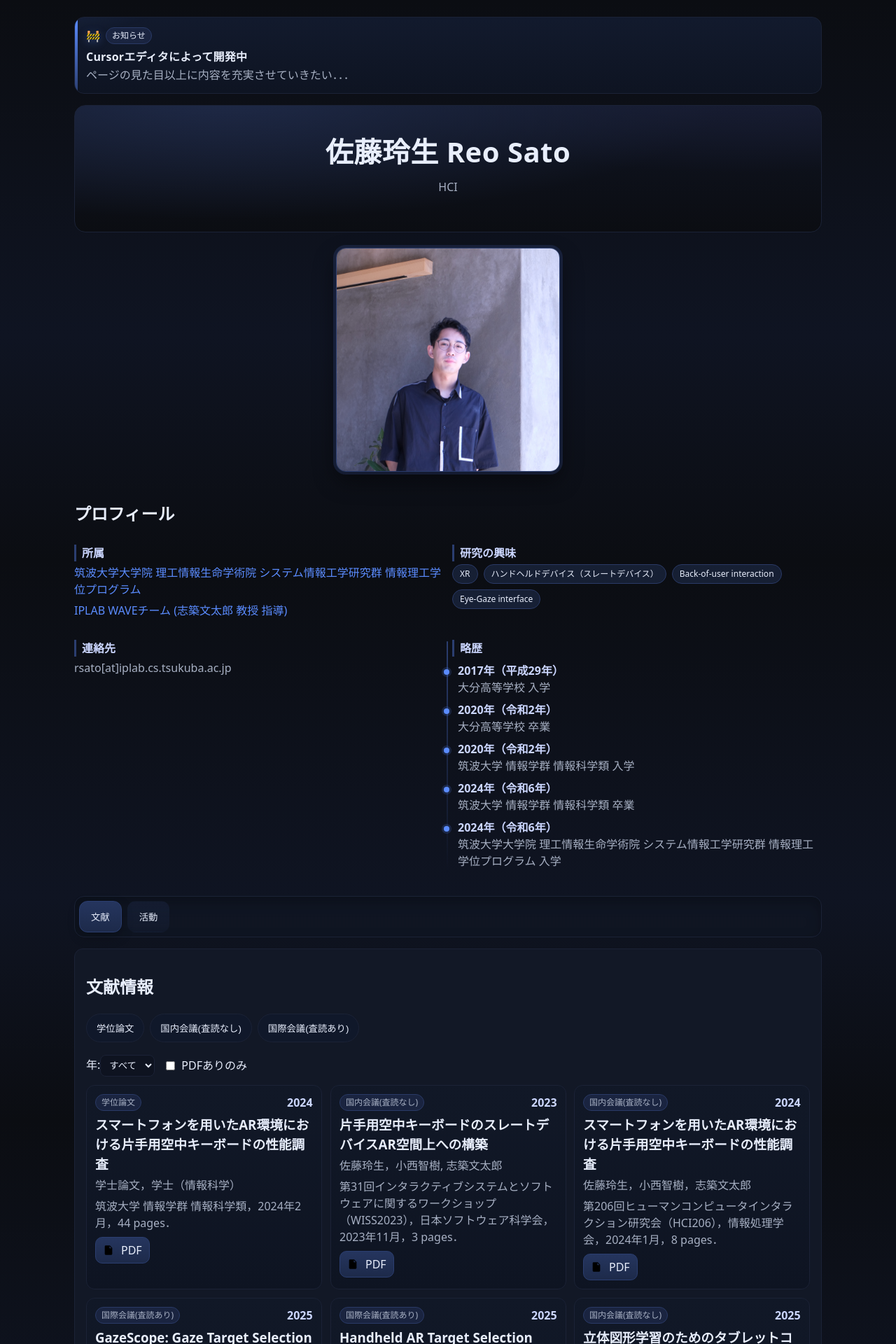
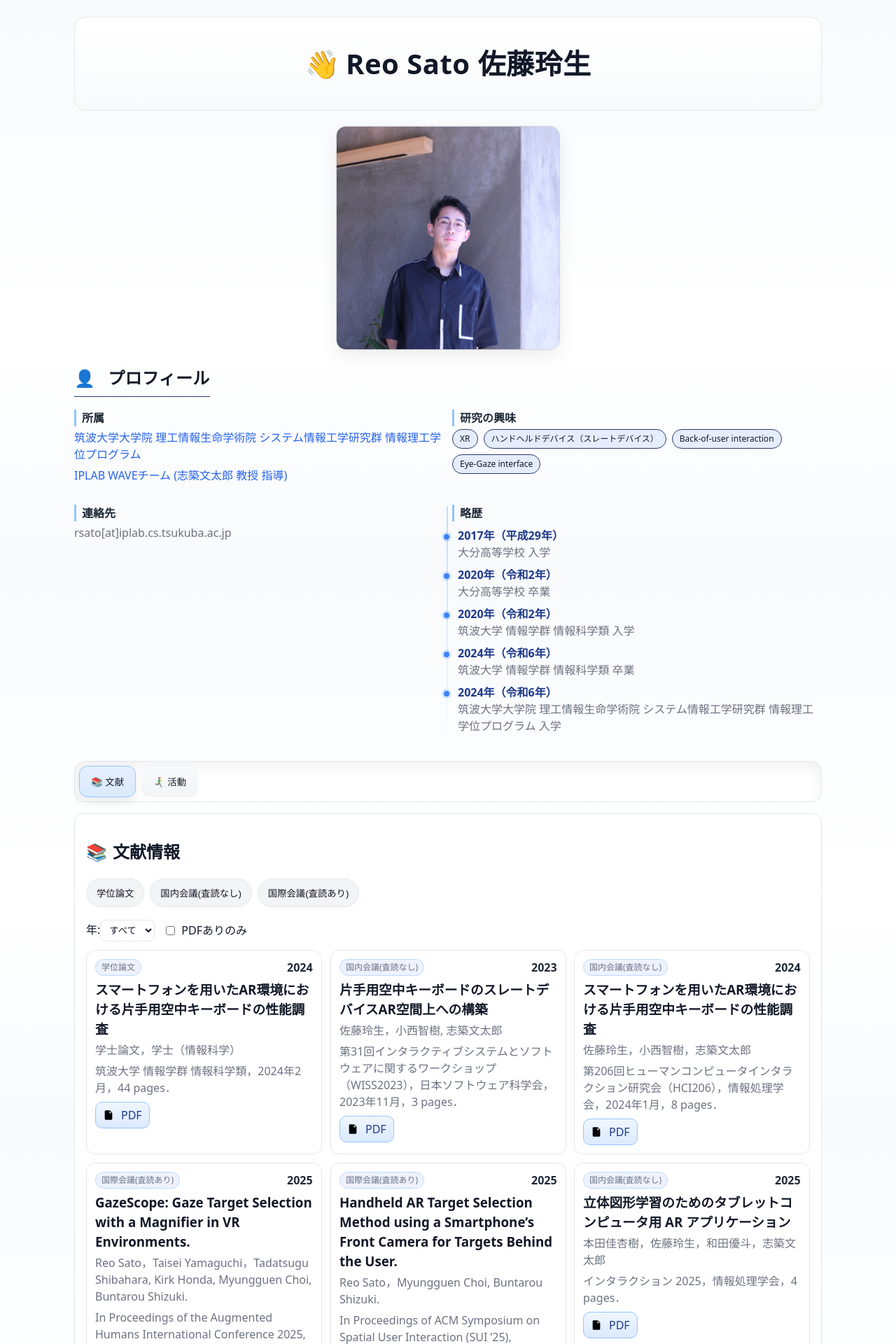
Before and after one commit to leo10969/portfolio, a React (Vite) app: page / in a window 1280 px wide. Shown: the top 1920 px of the page at 70% size. Built offline with nearby package versions, Linux system fonts and the light colour scheme.

Commit message:
ページデザイン変更．

```diff
--- a/src/App.css
+++ b/src/App.css
@@ -1,11 +1,11 @@
 :root {
-  --bg: #0b0d12;
-  --panel: #0f1422;
-  --card: #121826;
-  --border: #1b2236;
-  --text: #e8eefc;
-  --muted: #a7b0c3;
-  --link: #5b8cff;
+  --bg: #f8fafc;        /* 背景（ページ全体） */
+  --panel: #ffffff;     /* ページパネル背景 */
+  --card: #ffffff;      /* カード/セクション背景 */
+  --border: #e5e7eb;    /* 枠線 */
+  --text: #111827;      /* 文字色（本文） */
+  --muted: #6b7280;     /* 説明/補助テキスト */
+  --link: #2563eb;      /* リンク */
 }
 
 * {
@@ -43,15 +43,14 @@ a:hover {
   position: relative;
   border: 1px solid var(--border);
   border-radius: 16px;
-  background: radial-gradient(1200px 300px at 20% -10%, #1f2a48, transparent 60%),
-              radial-gradient(900px 220px at 90% -20%, #1a1f37, transparent 60%),
-              linear-gradient(180deg, #0f1422, #0b0d12);
+  background: linear-gradient(180deg, #ffffff, #f9fafb);
   overflow: hidden;
   margin-bottom: 20px;
 }
 .hero-inner { padding: 36px 20px; text-align: center; }
 .hero-title { margin: 0; font-size: clamp(28px, 6vw, 40px); letter-spacing: 0.5px; }
 .hero-sub { color: var(--muted); margin: 8px 0 16px; }
+.title-emoji { margin-right: 8px; }
 .hero-cta { display: flex; gap: 10px; justify-content: center; }
 .btn.ghost { background: transparent; border-color: var(--border); }
 
@@ -61,7 +60,7 @@ a:hover {
   padding: 14px 16px;
   border: 1px solid var(--border);
   border-radius: 14px;
-  background: linear-gradient(180deg, #121a2d, #0e1422);
+  background: #ffffff;
   position: relative;
   overflow: hidden;
   color: var(--text);
@@ -82,11 +81,11 @@ a:hover {
   top: 0;
   bottom: 0;
   width: 4px;
-  background: linear-gradient(180deg, #5b8cff, #2b3e70);
+  background: linear-gradient(180deg, #93c5fd, #60a5fa);
 }
 .notice-head { display: flex; align-items: center; gap: 8px; margin-bottom: 6px; }
 .notice-icon { filter: drop-shadow(0 2px 6px rgba(91,140,255,.3)); }
-.notice-badge { display: inline-block; padding: 2px 8px; border-radius: 999px; border: 1px solid #2a3a66; background: #1a2440; color: var(--text); font-size: 12px; }
+.notice-badge { display: inline-block; padding: 2px 8px; border-radius: 999px; border: 1px solid #bfdbfe; background: #eef2ff; color: var(--text); font-size: 12px; }
 .notice-title { margin: 4px 0 2px; font-weight: 700; letter-spacing: .2px; }
 .notice-text { margin: 0; color: var(--muted); }
 
@@ -115,7 +114,7 @@ dt { color: var(--muted); margin-bottom: 6px; }
 dd { margin: 0 0 6px 0; }
 
 .history-year {
-  color: #cbd6ff;
+  color: #1e3a8a;
   font-weight: 600;
 }
 
@@ -173,10 +172,10 @@ section#profile > h2 {
 }
 
 /* --- Tabs --- */
-.tabs { display: flex; gap: 8px; background: rgba(18,24,38,.6); backdrop-filter: blur(6px); border: 1px solid var(--border); border-radius: 14px; padding: 6px; position: sticky; top: max(16px, env(safe-area-inset-top)); z-index: 1; box-shadow: 0 8px 20px rgba(0,0,0,.25) inset; }
-.tab { padding: 12px 16px; border-radius: 12px; border: 1px solid transparent; background: linear-gradient(180deg, rgba(29,42,74,.4), rgba(29,42,74,.2)); color: var(--text); cursor: pointer; transition: transform .15s ease, border-color .2s ease, background .2s ease; min-height: 44px; }
-.tab:hover { transform: translateY(-1px); border-color: #2b3e70; }
-.tab.active { background: linear-gradient(180deg, #25355e, #1d2a4a); border-color: #2b3e70; box-shadow: 0 6px 16px rgba(0,0,0,.25); }
+.tabs { display: flex; gap: 8px; background: #ffffff; backdrop-filter: blur(6px); border: 1px solid var(--border); border-radius: 14px; padding: 6px; position: sticky; top: max(16px, env(safe-area-inset-top)); z-index: 1; box-shadow: 0 8px 20px rgba(0,0,0,.06) inset; }
+.tab { padding: 12px 16px; border-radius: 12px; border: 1px solid transparent; background: linear-gradient(180deg, #f9fafb, #f3f4f6); color: var(--text); cursor: pointer; transition: transform .15s ease, border-color .2s ease, background .2s ease; min-height: 44px; }
+.tab:hover { transform: translateY(-1px); border-color: #c7d2fe; }
+.tab.active { background: linear-gradient(180deg, #e5efff, #dbeafe); border-color: #93c5fd; box-shadow: 0 6px 16px rgba(0,0,0,.08); }
 
 .pdf_icon {
   width: 16px;
@@ -192,7 +191,7 @@ section#profile > h2 {
   padding: 10px 12px;
   border-radius: 10px;
   border: 1px solid var(--border);
-  background: #0e1320;
+  background: #ffffff;
   color: var(--text);
 }
 .filters .chips { display: flex; flex-wrap: wrap; gap: 8px; }
@@ -207,19 +206,19 @@ section#profile > h2 {
   padding: 10px 14px;
   border-radius: 999px;
   border: 1px solid var(--border);
-  background: #10182a;
+  background: #f3f4f6;
   color: var(--text);
   cursor: pointer;
   scroll-snap-align: start;
   touch-action: manipulation;
 }
-.chip.active { background: #1d2a4a; border-color: #2b3e70; }
+.chip.active { background: #e5efff; border-color: #93c5fd; }
 .filter-row { display: flex; gap: 12px; align-items: center; }
 .filter-row { flex-wrap: wrap; }
 .filter-row select {
   padding: 6px 8px;
   border-radius: 8px;
-  background: #0e1320;
+  background: #ffffff;
   color: var(--text);
   border: 1px solid var(--border);
 }
@@ -231,41 +230,41 @@ section#profile > h2 {
   border: 1px solid var(--border);
   border-radius: 12px;
   padding: 12px;
-  background: linear-gradient(180deg, #111827, #0e1422);
+  background: #ffffff;
   position: relative;
   overflow: hidden;
   transition: transform .18s ease, box-shadow .18s ease, border-color .18s ease;
 }
-.card::before { content: ""; position: absolute; inset: -1px; border-radius: 12px; background: radial-gradient(600px 120px at -10% -20%, rgba(91,140,255,.12), transparent 40%), radial-gradient(600px 120px at 120% -20%, rgba(255,255,255,.06), transparent 40%); pointer-events: none; }
-.card:hover { transform: translateY(-2px); box-shadow: 0 10px 18px rgba(0,0,0,.35); border-color: #2b3e70; }
+.card::before { content: ""; position: absolute; inset: -1px; border-radius: 12px; background: radial-gradient(600px 120px at -10% -20%, rgba(37,99,235,.08), transparent 40%), radial-gradient(600px 120px at 120% -20%, rgba(0,0,0,.04), transparent 40%); pointer-events: none; }
+.card:hover { transform: translateY(-2px); box-shadow: 0 10px 18px rgba(0,0,0,.12); border-color: #93c5fd; }
 .card-header { display: flex; justify-content: space-between; margin-bottom: 6px; color: var(--muted); }
-.tag { background: #1a2440; padding: 2px 8px; border-radius: 999px; border: 1px solid #2a3a66; font-size: 12px; }
-.year { font-weight: 600; color: #cbd6ff; }
+.tag { background: #eef2ff; padding: 2px 8px; border-radius: 999px; border: 1px solid #bfdbfe; font-size: 12px; }
+.year { font-weight: 600; color: #1f2937; }
 .title { margin: 6px 0 4px; }
 .authors, .venue { margin: 0 0 6px; color: var(--muted); }
 .actions { margin-top: 8px; }
-.btn { display: inline-flex; align-items: center; gap: 4px; padding: 6px 10px; border-radius: 10px; border: 1px solid #2b3e70; background: linear-gradient(180deg, #25355e, #1d2a4a); color: var(--text); transition: transform .15s ease, box-shadow .15s ease; }
-.btn:hover { transform: translateY(-1px); box-shadow: 0 6px 12px rgba(0,0,0,.3); }
+.btn { display: inline-flex; align-items: center; gap: 4px; padding: 6px 10px; border-radius: 10px; border: 1px solid #93c5fd; background: linear-gradient(180deg, #eff6ff, #dbeafe); color: #1e3a8a; transition: transform .15s ease, box-shadow .15s ease; }
+.btn:hover { transform: translateY(-1px); box-shadow: 0 6px 12px rgba(0,0,0,.12); }
 .muted { color: var(--muted); }
 
 /* --- Accordion --- */
 .accordion { display: grid; gap: 8px; }
 .ac-item { border: 1px solid var(--border); border-radius: 12px; background: var(--card); }
-.ac-header { width: 100%; text-align: left; padding: 10px 12px; background: #121a2d; border: none; color: var(--text); border-radius: 12px; cursor: pointer; }
+.ac-header { width: 100%; text-align: left; padding: 10px 12px; background: #f9fafb; border: none; color: var(--text); border-radius: 12px; cursor: pointer; }
 .ac-panel { display: none; padding: 12px; }
 .ac-item.open .ac-panel { display: block; }
 
 /* --- Activities Grid --- */
 .activity-grid { display: grid; grid-template-columns: repeat(auto-fill, minmax(280px, 1fr)); gap: 12px; }
-.activity-card { border: 1px solid var(--border); border-radius: 12px; background: linear-gradient(180deg, #111827, #0e1422); padding: 12px; position: relative; overflow: hidden; transition: transform .18s ease, box-shadow .18s ease, border-color .18s ease; }
-.activity-card::before { content: ""; position: absolute; inset: -1px; border-radius: 12px; background: radial-gradient(400px 100px at -10% -20%, rgba(91,140,255,.12), transparent 40%), radial-gradient(400px 100px at 120% -20%, rgba(255,255,255,.06), transparent 40%); pointer-events: none; }
-.activity-card:hover { transform: translateY(-2px); box-shadow: 0 10px 18px rgba(0,0,0,.35); border-color: #2b3e70; }
+.activity-card { border: 1px solid var(--border); border-radius: 12px; background: #ffffff; padding: 12px; position: relative; overflow: hidden; transition: transform .18s ease, box-shadow .18s ease, border-color .18s ease; }
+.activity-card::before { content: ""; position: absolute; inset: -1px; border-radius: 12px; background: radial-gradient(400px 100px at -10% -20%, rgba(37,99,235,.08), transparent 40%), radial-gradient(400px 100px at 120% -20%, rgba(0,0,0,.04), transparent 40%); pointer-events: none; }
+.activity-card:hover { transform: translateY(-2px); box-shadow: 0 10px 18px rgba(0,0,0,.12); border-color: #93c5fd; }
 .activity-head { display: flex; justify-content: space-between; align-items: center; margin-bottom: 6px; color: var(--muted); }
 .activity-card ul { margin: 8px 0 0; padding-left: 1.1rem; color: var(--muted); }
 .activity-card li { list-style: none; position: relative; padding-left: 0; }
 .activity-list { margin: 8px 0 0; padding-left: 0; display: grid; gap: 8px; }
-.activity-item { display: grid; grid-template-columns: max-content 1fr; grid-template-areas: "date text"; align-items: start; gap: 8px; padding: 10px; border: 1px solid var(--border); border-radius: 12px; background: rgba(18,24,38,.6); min-height: 44px; }
-.activity-item-date { grid-area: date; display: inline-block; text-align: center; padding: 2px 8px; border-radius: 999px; border: 1px solid #2a3a66; background: #0f1422; color: #cbd6ff; font-weight: 700; letter-spacing: .2px; font-size: 12px; }
+.activity-item { display: grid; grid-template-columns: max-content 1fr; grid-template-areas: "date text"; align-items: start; gap: 8px; padding: 10px; border: 1px solid var(--border); border-radius: 12px; background: #f9fafb; min-height: 44px; }
+.activity-item-date { grid-area: date; display: inline-block; text-align: center; padding: 2px 8px; border-radius: 999px; border: 1px solid #bfdbfe; background: #eef2ff; color: #1e3a8a; font-weight: 700; letter-spacing: .2px; font-size: 12px; }
 .activity-item-text { grid-area: text; color: var(--text); min-width: 0; }
 
 @media (max-width: 560px) {
@@ -275,21 +274,21 @@ section#profile > h2 {
 
 /* --- Timeline --- */
 .timeline { position: relative; margin: 8px 0 20px; padding-left: 18px; }
-.timeline::before { content: ""; position: absolute; left: 8px; top: 0; bottom: 0; width: 2px; background: linear-gradient(180deg, #2b3e70, transparent); border-radius: 2px; }
-.tl-year { position: relative; margin: 18px 0 8px; padding: 4px 10px; color: #cbd6ff; font-weight: 800; letter-spacing: .4px; }
-.tl-year span { background: #0f1422; padding: 2px 8px; border-radius: 999px; border: 1px solid #2a3a66; box-shadow: 0 8px 16px rgba(0,0,0,.35) inset; }
+.timeline::before { content: ""; position: absolute; left: 8px; top: 0; bottom: 0; width: 2px; background: linear-gradient(180deg, #bfdbfe, transparent); border-radius: 2px; }
+.tl-year { position: relative; margin: 18px 0 8px; padding: 4px 10px; color: #1f2937; font-weight: 800; letter-spacing: .4px; }
+.tl-year span { background: #eef2ff; padding: 2px 8px; border-radius: 999px; border: 1px solid #bfdbfe; box-shadow: 0 8px 16px rgba(0,0,0,.06) inset; }
 .tl-item { position: relative; display: grid; grid-template-columns: 1fr; gap: 6px; padding: 8px 0 8px 8px; }
-.tl-dot { position: absolute; left: -1px; top: 14px; width: 10px; height: 10px; border-radius: 999px; background: #5b8cff; box-shadow: 0 0 0 3px rgba(91,140,255,.2); }
-.tl-content { border: 1px solid var(--border); border-radius: 12px; background: rgba(18,24,38,.6); backdrop-filter: blur(4px); padding: 12px; }
-.tl-badge { display: inline-block; margin-bottom: 4px; padding: 2px 8px; border: 1px solid #2a3a66; border-radius: 999px; background: #1a2440; color: var(--text); font-size: 12px; }
+.tl-dot { position: absolute; left: -1px; top: 14px; width: 10px; height: 10px; border-radius: 999px; background: #3b82f6; box-shadow: 0 0 0 3px rgba(59,130,246,.2); }
+.tl-content { border: 1px solid var(--border); border-radius: 12px; background: #ffffff; backdrop-filter: blur(4px); padding: 12px; }
+.tl-badge { display: inline-block; margin-bottom: 4px; padding: 2px 8px; border: 1px solid #bfdbfe; border-radius: 999px; background: #eef2ff; color: var(--text); font-size: 12px; }
 .tl-meta { display: flex; gap: 8px; align-items: center; margin-bottom: 4px; }
-.tl-date { color: #cbd6ff; font-weight: 700; letter-spacing: .2px; }
+.tl-date { color: #1f2937; font-weight: 700; letter-spacing: .2px; }
 .tl-text { color: var(--text); }
 
 /* --- View Switch --- */
-.view-switch { display: inline-flex; gap: 6px; margin-bottom: 10px; border: 1px solid var(--border); border-radius: 10px; padding: 4px; background: rgba(18,24,38,.6); backdrop-filter: blur(4px); }
+.view-switch { display: inline-flex; gap: 6px; margin-bottom: 10px; border: 1px solid var(--border); border-radius: 10px; padding: 4px; background: #ffffff; backdrop-filter: blur(4px); }
 .seg { padding: 6px 10px; border-radius: 8px; border: 1px solid transparent; background: transparent; color: var(--text); cursor: pointer; }
-.seg.active { background: #1d2a4a; border-color: #2b3e70; }
+.seg.active { background: #e5efff; border-color: #93c5fd; }
 
 @media (max-width: 860px) {
   .left-contents { display: none; }
@@ -300,8 +299,8 @@ section#profile > h2 {
 .profile { display: grid; grid-template-columns: 160px 1fr; gap: 16px; align-items: start; }
 .profile-photo {
   width: 320px; height: 320px; object-fit: cover; border-radius: 14px;
-  border: 1px solid #2b3e70; background: var(--card);
-  box-shadow: 0 0 0 4px rgba(43,62,112,.35), 0 14px 32px rgba(0,0,0,.45);
+  border: 1px solid #d1d5db; background: var(--card);
+  box-shadow: 0 8px 24px rgba(0,0,0,.08);
 }
 .profile-info dl { margin: 8px 0 14px; }
 .profile-interests .interests { display: flex; flex-wrap: wrap; gap: 8px; }
@@ -329,8 +328,8 @@ section#profile > h2 {
 
 .profile-info.full dt {
   font-weight: 700;
-  color: #cbd6ff;
-  border-left: 3px solid #2b3e70;
+  color: #1f2937;
+  border-left: 3px solid #93c5fd;
   padding-left: 8px;
 }
 
@@ -347,8 +346,8 @@ section#profile > h2 {
 /* 略歴をタイムライン風に */
 .profile-history { position: relative; padding-left: 16px; }
 .profile-history dd { position: relative; padding-left: 8px; margin: 8px 0; }
-.profile-history dd::before { content: ""; position: absolute; left: -12px; top: 10px; width: 8px; height: 8px; border-radius: 999px; background: #5b8cff; box-shadow: 0 0 0 3px rgba(91,140,255,.18); }
-.profile-history::before { content: ""; position: absolute; left: -8px; top: 8px; bottom: 8px; width: 2px; background: linear-gradient(180deg, #2b3e70, transparent); border-radius: 2px; }
+.profile-history dd::before { content: ""; position: absolute; left: -12px; top: 10px; width: 8px; height: 8px; border-radius: 999px; background: #3b82f6; box-shadow: 0 0 0 3px rgba(59,130,246,.18); }
+.profile-history::before { content: ""; position: absolute; left: -8px; top: 8px; bottom: 8px; width: 2px; background: linear-gradient(180deg, #bfdbfe, transparent); border-radius: 2px; }
 
 /* --- Animations: base --- */
 @keyframes fadeUp {
--- a/src/App.jsx
+++ b/src/App.jsx
@@ -2,9 +2,11 @@ import './App.css'
 import { useMemo, useState } from 'react'
 
 function Section({ id, title, children }) {
+  const emojiMap = { profile: '👤', 'paper-info': '📚', activities: '🏃‍♂️‍➡️' }
+  const emoji = emojiMap[id] || ''
   return (
-    <section className="reveal">
-      <h2 id={id}>{title}</h2>
+    <section className="reveal" id={id}>
+      <h2><span className="title-emoji" aria-hidden="true">{emoji}</span>{title}</h2>
       {children}
     </section>
   )
@@ -14,8 +16,8 @@ function Hero() {
   return (
     <div className="hero">
       <div className="hero-inner">
-        <h1 className="hero-title">佐藤玲生 Reo Sato</h1>
-        <p className="hero-sub">HCI</p>
+        <h1 className="hero-title"><span className="title-emoji" aria-hidden="true">👋</span>Reo Sato 佐藤玲生</h1>
+        {/* <p className="hero-sub">HCI <span aria-hidden="true"></span></p> */}
         {/* <div className="hero-cta">
           <a href="#paper-info" className="btn">文献を見る</a>
           <a href="#activities" className="btn ghost">活動を見る</a>
@@ -25,16 +27,16 @@ function Hero() {
   )
 }
 
-function TopNotice() {
+function FooterNotice() {
   return (
-    <div className="notice">
+    <footer className="notice">
       <div className="notice-head">
         <span className="notice-icon" aria-hidden="true">🚧</span>
         <span className="notice-badge">お知らせ</span>
       </div>
-      <p className="notice-title">Cursorエディタによって開発中</p>
+      <p className="notice-title">🛠️ Cursorエディタによって開発中</p>
       <p className="notice-text">ページの見た目以上に内容を充実させていきたい．．．</p>
-    </div>
+    </footer>
   )
 }
 
@@ -517,7 +519,7 @@ const publications = [
     year: 2025,
     authors: 'Reo Sato，Myungguen Choi, Buntarou Shizuki.',
     title: 'Handheld AR Target Selection Method using a Smartphone’s Front Camera for Targets Behind the User.',
-    venue: "In Proceedings of ACM Symposium on Spatial User Interaction (SUI ’25), November 10–11, 2025, Montreal, QC, Canada. Association for Computing Machinery, 13 pages. (To appear).",
+    venue: "In Proceedings of ACM Symposium on Spatial User Interaction (SUI ’25), November 10–11, 2025, Montreal, QC, Canada. Association for Computing Machinery, 13 pages.",
     pdfUrl: 'https://www.iplab.cs.tsukuba.ac.jp/~rsato/paper/sui25-19-from-taps.pdf',
     doi: 'https://dl.acm.org/doi/10.1145/3694907.3765930',
   },
@@ -561,7 +563,6 @@ function App() {
   }
   return (
     <div className="contents-wrapper">
-      <TopNotice />
       <Hero />
       <ProfilePhoto />
       <div className="single-column">
@@ -569,8 +570,8 @@ function App() {
         <div className="right-contents" onTouchStart={handleTouchStart} onTouchEnd={handleTouchEnd}>
           <TabNav
             tabs={[
-              { key: 'pubs', label: '文献' },
-              { key: 'activities', label: '活動' },
+              { key: 'pubs', label: '📚 文献' },
+              { key: 'activities', label: '🏃‍♂️‍➡️ 活動' },
             ]}
             active={activeTab}
             onChange={setActiveTab}
@@ -591,6 +592,7 @@ function App() {
           {false}
         </div>
       </div>
+      <FooterNotice />
     </div>
   )
 }
```
